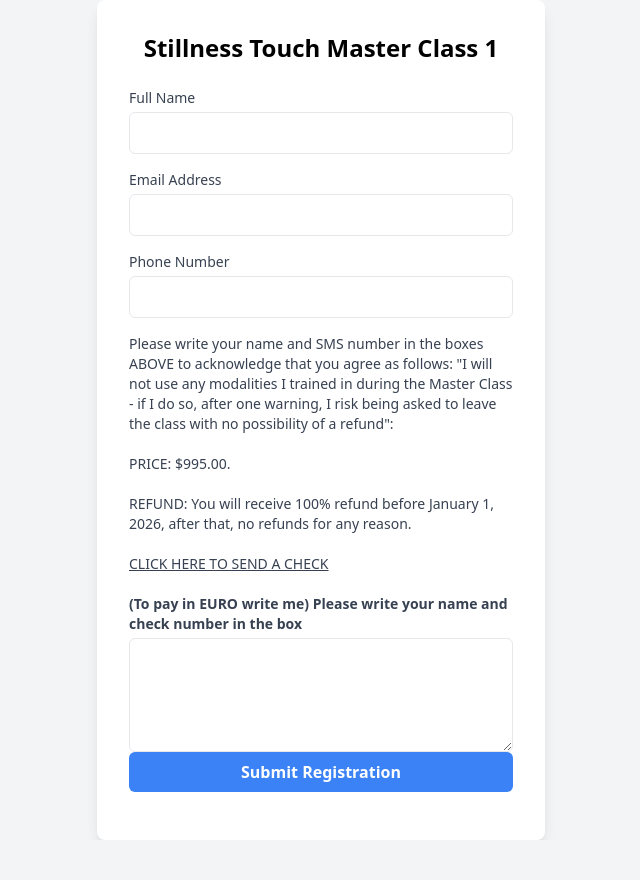
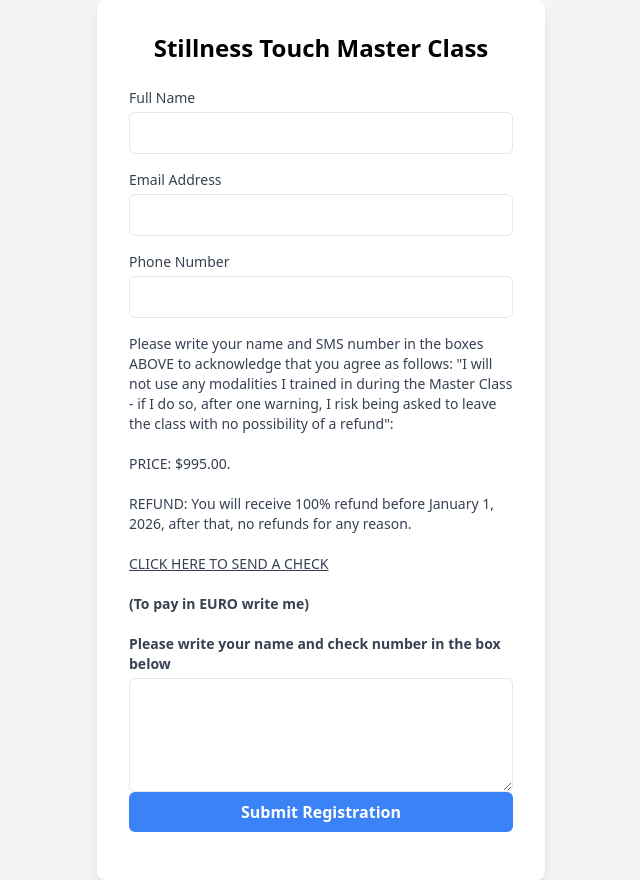
Before and after one commit to stillnesstouch/register-form, a plain HTML site: page index.html in a window 1280 px wide. Shown: the whole page, without its empty margins (319-959 px from the left). Before the commit the page ends 840 px from the top, so only its background shows below. Drawn offline with nearby package versions, Linux system fonts and the light colour scheme.

Commit message:
Update index.html

```diff
--- a/index.html
+++ b/index.html
@@ -47,7 +47,7 @@
 </head>
 <body class="bg-gray-100 flex items-center justify-center min-h-screen">
     <div class="bg-white p-8 rounded-lg shadow-lg w-full max-w-md">
-        <h1 class="text-2xl font-bold mb-6 text-center">Stillness Touch Master Class 1</h1>
+        <h1 class="text-2xl font-bold mb-6 text-center">Stillness Touch Master Class</h1>
         <form id="registrationForm" action="https://formspree.io/f/xzzrbnde" method="POST" class="space-y-4">
             <div>
                 <label for="fullName" class="block text-sm font-medium text-gray-700">Full Name</label>
@@ -66,7 +66,7 @@
                     Please write your name and SMS number in the boxes ABOVE to acknowledge that you agree as follows: "I will not use any modalities I trained in during the Master Class - if I do so, after one warning, I risk being asked to leave the class with no possibility of a refund":<br></br>
                     PRICE: $995.00.<br></br>
                     REFUND: You will receive 100% refund before January 1, 2026, after that, no refunds for any reason.<br></br>
-                    <a href="https://stillnesstouch.github.io/Check"><u>CLICK HERE TO SEND A CHECK</u></a><br></br><b>(To pay in EURO write me) Please write your name and check number in the box
+                    <a href="https://stillnesstouch.github.io/Check"><u>CLICK HERE TO SEND A CHECK</u></a><br></br><b>(To pay in EURO write me)<br><br>Please write your name and check number in the box below
                 </label>
                 <textarea id="experience" name="experience" rows="4" required class="mt-1 p-2 w-full border rounded-md focus:ring focus:ring-blue-300"></textarea>
             </div>
```
